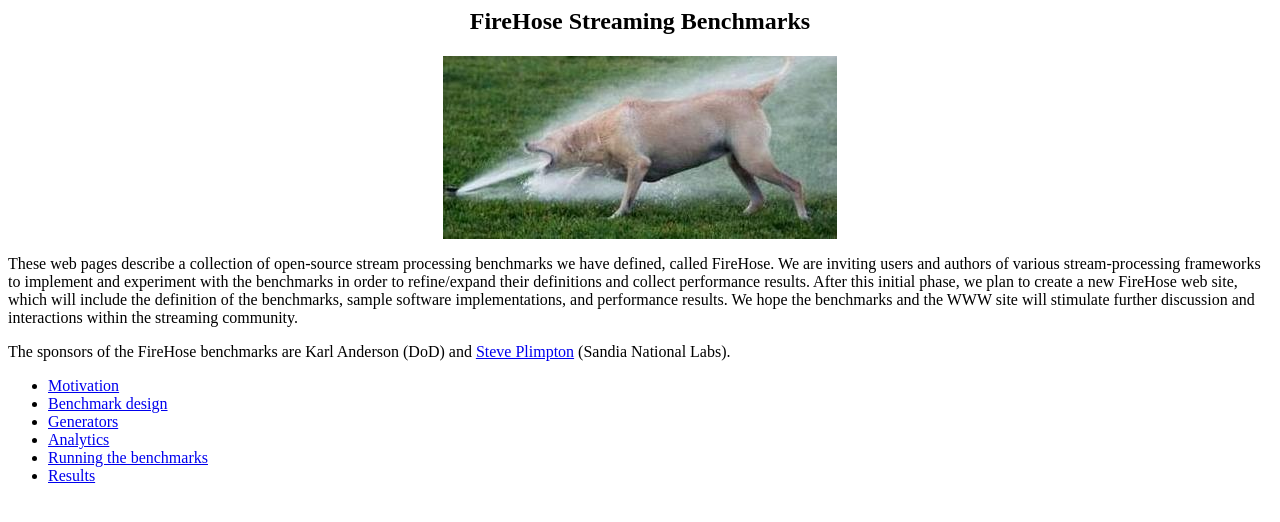
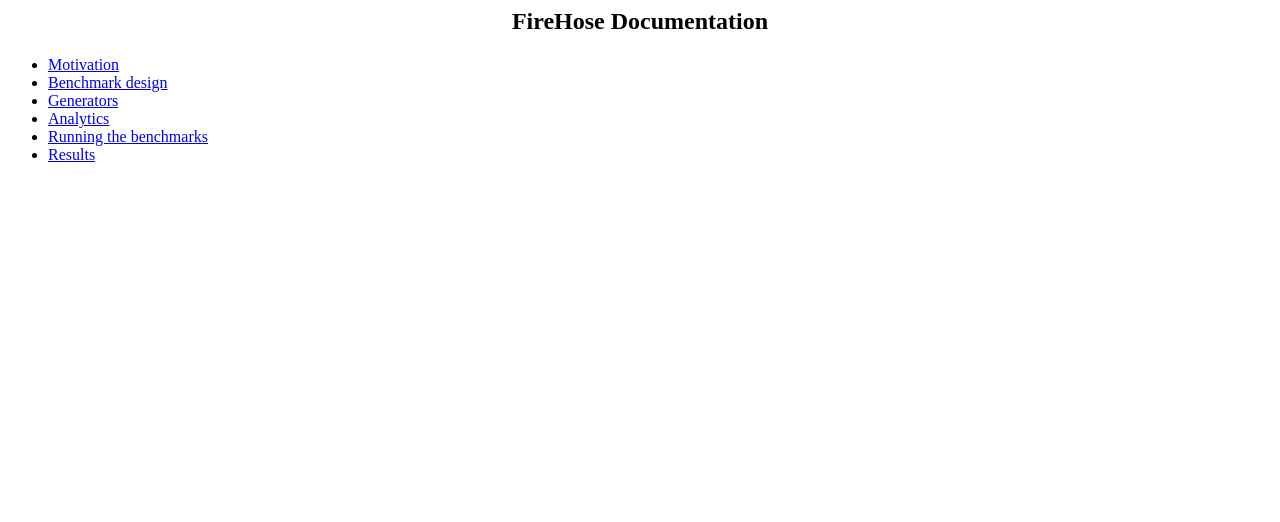
Before and after one commit to stream-benchmarking/firehose, a plain HTML site: page doc/README.html in a window 1280 px wide. Drawn offline with Linux system fonts and the light colour scheme.

Commit message:
doc home page

```diff
--- a/doc/README.html
+++ b/doc/README.html
@@ -8,27 +8,10 @@
 
 <BODY>
 
-<CENTER><H2>FireHose Streaming Benchmarks
+<CENTER><H2>FireHose Documentation
 </H2></CENTER>
 <H1></H1>
 
-<CENTER><IMG SRC = "images/firehose.jpg">
-</CENTER>
-<P>These web pages describe a collection of open-source stream processing
-benchmarks we have defined, called FireHose.  We are inviting users
-and authors of various stream-processing frameworks to implement and
-experiment with the benchmarks in order to refine/expand their
-definitions and collect performance results.  After this initial
-phase, we plan to create a new FireHose web site, which will include
-the definition of the benchmarks, sample software implementations, and
-performance results.  We hope the benchmarks and the WWW site will
-stimulate further discussion and interactions within the streaming
-community.
-</P>
-<P>The sponsors of the FireHose benchmarks are Karl Anderson (DoD) and
-<A HREF = "http://www.sandia.gov/~sjplimp">Steve Plimpton</A> (Sandia National
-Labs).
-</P>
 <UL><LI><A HREF = "motivate.html">Motivation</A>
 <LI><A HREF = "design.html">Benchmark design</A>
 <LI><A HREF = "generators.html">Generators</A>
@@ -36,8 +19,6 @@ Labs).
 <LI><A HREF = "run.html">Running the benchmarks</A>
 <LI><A HREF = "results.html">Results</A>
 </UL>
-<script src="https://share.sandia.gov/_assets/js/snl-lite-clf.min.js"></script>
-
 </BODY>
 
 </HTML>
```
Also changed, not shown: doc/README.txt.
